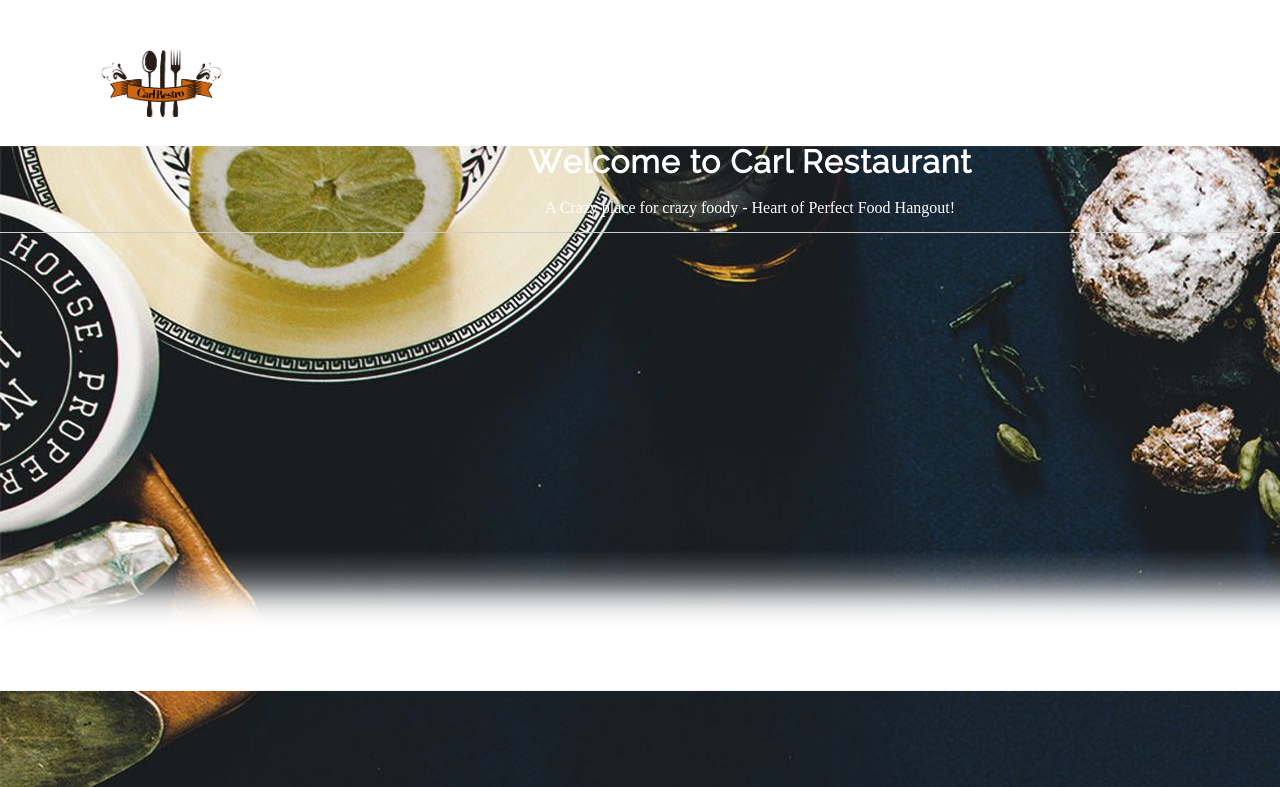
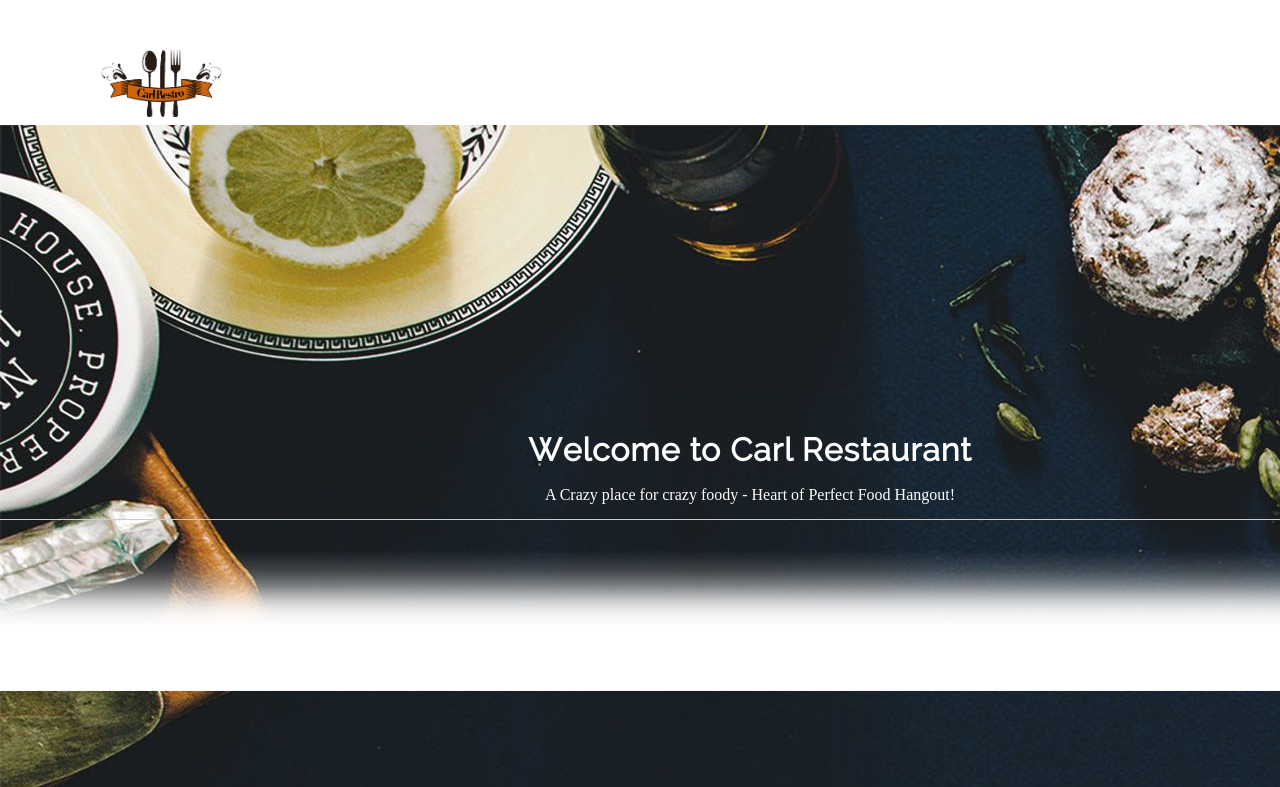
Before and after one commit to SnehaTN/My-restaurant, a plain HTML site: page index.html in a window 1280 px wide. Shown: the top 787 px of the page. Drawn offline with nearby package versions, Linux system fonts and the light colour scheme; grey boxes are pictures that could not be loaded; files whose address does not match are found by name.

Commit message:
Update index.html

```diff
--- a/index.html
+++ b/index.html
@@ -28,7 +28,7 @@
 			</nav>
 		</header>
 
-		<div  style="background-image:url(homepage_pic.jpg);height: 700px;width: 1500px" >
+		<div class="row" style="background-image:url(homepage_pic.jpg);height: 700px;width: 1500px;align-content: center" >
 			<h1 style="color: white;text-align: center;align-content :center" >Welcome to Carl Restaurant</h1>
 			<p style="color: white;text-align: center;align-content :center" >A Crazy place for crazy foody - Heart of Perfect Food Hangout!</p>
 			<hr>
```
